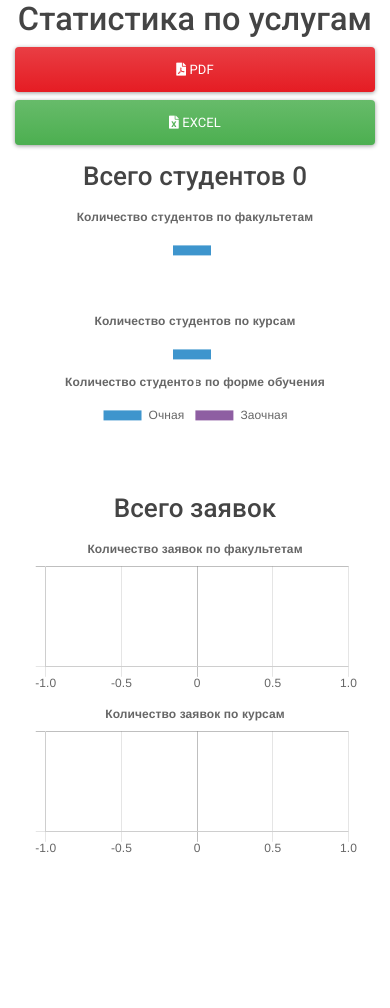
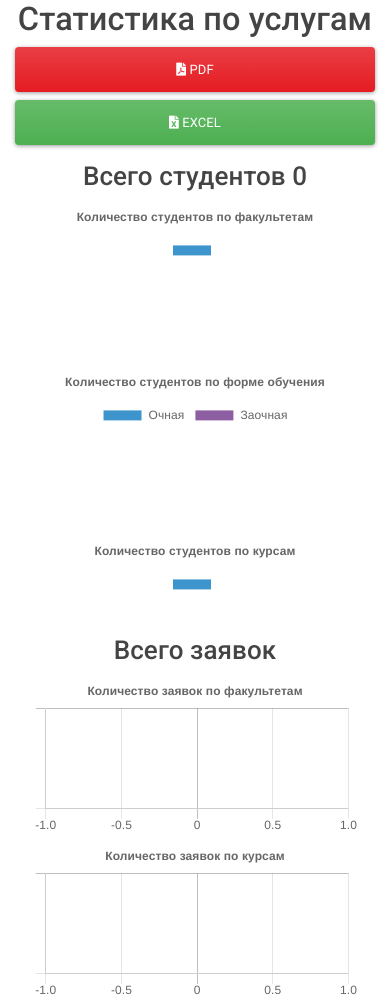
Before and after one commit to 5kif4a/student-service-center, a Django app: page /admin/stats in a window 390 px wide. Before the commit the page ends 853 px from the top, so only its background shows below. Run offline with Django 3.2, Linux system fonts and the light colour scheme; the visitor is signed in with stand-in values (Sample User, id 1); data that the repository does not hold is empty; some libraries are stand-ins or nearby versions.

Commit message:
stats fixes

```diff
--- a/SSC_KSTU/settings.py
+++ b/SSC_KSTU/settings.py
@@ -38,14 +38,14 @@
 BASE_URL = env.str("BASE_URL")
 
 # Sentry SDK
-"""sentry_sdk.init(
+sentry_sdk.init(
     dsn=env.str("DSN"),
     integrations=[DjangoIntegration()],
 
     # If you wish to associate users to errors (assuming you are using
     # django.contrib.auth) you may enable sending PII data.
     send_default_pii=True
-)"""
+)
 
 # Application definition
 
--- a/static/css/style.css
+++ b/static/css/style.css
@@ -20,3 +20,7 @@
     background: lightskyblue;
     box-shadow: 0 0 10px rgba(0, 0, 0, 0.1);
 }
+
+.row {
+   max-height: 300px;
+}
--- a/static/js/stats.js
+++ b/static/js/stats.js
@@ -34,7 +34,8 @@
     options: {
         title: {
             display: true,
-            text: 'Количество студентов по факультетам'
+            text: 'Количество студентов по факультетам',
+            responsive:false
         }
     }
 });
@@ -52,7 +53,8 @@
     options: {
       title: {
         display: true,
-        text: 'Количество студентов по форме обучения'
+        text: 'Количество студентов по форме обучения',
+        responsive:false
       }
     }
 });
@@ -72,7 +74,8 @@
     options: {
       title: {
         display: true,
-        text: 'Количество студентов по курсам'
+        text: 'Количество студентов по курсам',
+        responsive:false
       }
     }
 });
@@ -101,7 +104,8 @@
       legend: { display: false },
       title: {
         display: true,
-        text: 'Количество заявок по факультетам'
+        text: 'Количество заявок по факультетам',
+        responsive:false
       }
     }
 });
@@ -130,20 +134,20 @@
       legend: { display: false },
       title: {
         display: true,
-        text: 'Количество заявок по курсам'
+        text: 'Количество заявок по курсам',
+        responsive:false
       }
     }
 });
 
 function generate_pdf(){
-    alert("generate");
     const filename  = 'statistics.pdf';
 
 		html2canvas(document.querySelector('#content'),
-								{scale: 3}
+								{scale: 1}
 						 ).then(canvas => {
-			let pdf = new jsPDF('p', 'mm', 'a4');
-			pdf.addImage(canvas.toDataURL('image/png'), 'PNG', 0, 0, 211, 298);
+			let pdf = new jsPDF('p', 'mm', 'a3');
+			pdf.addImage(canvas.toDataURL('image/png'), 'PNG', 0, 0, 300, 410);
 			pdf.save(filename);
 		});
 }
--- a/templates/custom_admin/stats.html
+++ b/templates/custom_admin/stats.html
@@ -26,7 +26,7 @@
             </form>
         </div>
     </div>
-    <div class="container" id="content" style="height: 200px">
+    <div class="container" id="content">
         <h2 class="text-center">Всего студентов {{ students_count }}</h2>
         <div class="row mb-1 h-50">
             <div class="col-sm col-md">
@@ -40,11 +40,11 @@
                 <canvas id="chart1"></canvas>
             </div>
         </div>
-        <div class="row mb-1">
-            <div class="col-sm col-md">
+        <div class="row mb-1 h-50">
+            <div class="col-sm col-md" >
                 <input type="hidden" id="courses" name="courses" value="{{ courses }}">
                 <input type="hidden" id="students_by_courses" name="students_by_courses" value="{{ students_by_courses }}">
-                <canvas id="chart2"></canvas>
+                <canvas id="chart2" height="70px"></canvas>
             </div>
         </div>
         <br>
```
